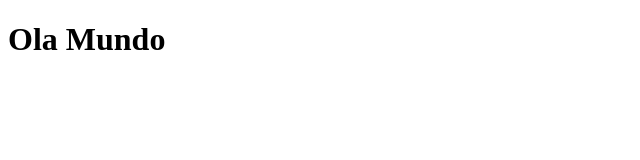
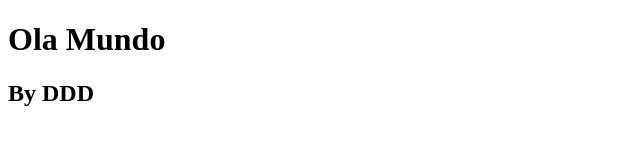
Before and after one commit to purpleteamNSC/teste, a plain HTML site: page index.html in a window 1280 px wide. Shown: the whole page, without its empty margins (0-640 px from the left). Drawn offline with Linux system fonts and the light colour scheme.

Commit message:
segundo commint

```diff
--- a/index.html
+++ b/index.html
@@ -8,5 +8,6 @@
 </head>
 <body>
     <h1>Ola Mundo</h1>
+    <h2>By DDD</h2>
 </body>
 </html>
```
